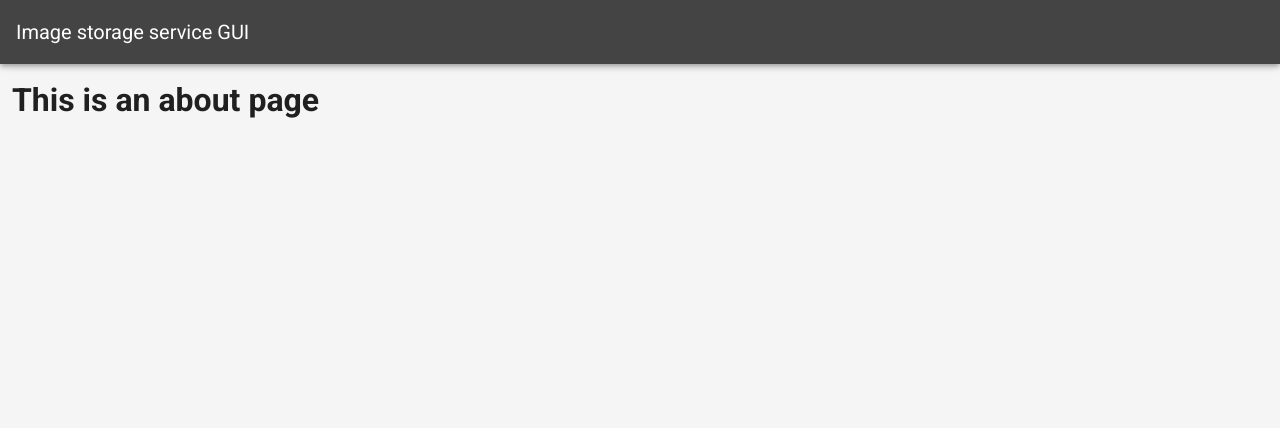
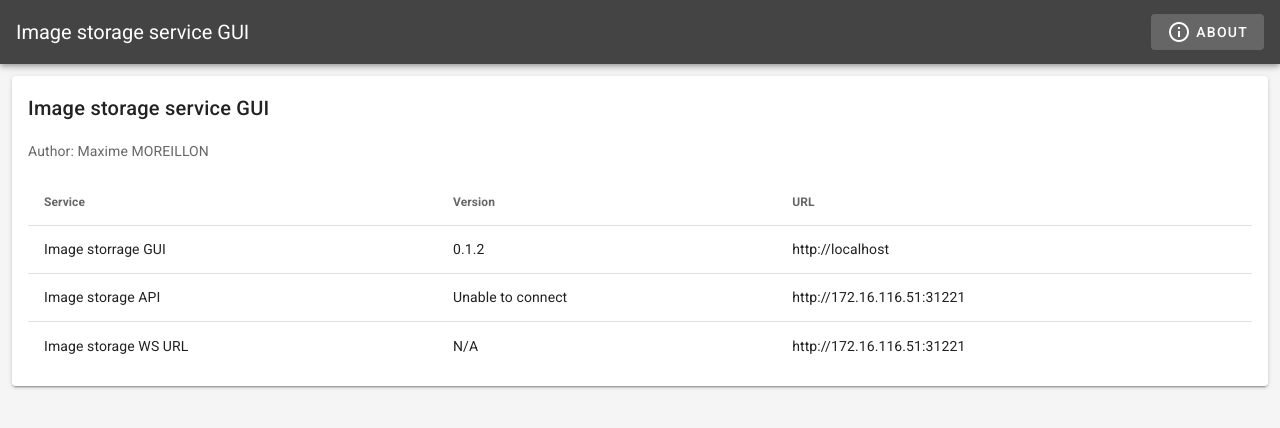
Before and after one commit to jtekt/image-storage-microservice-gui, a Vue app: page /about in a window 1280 px wide. Shown: the top 428 px of the page. Built offline with nearby package versions, Linux system fonts and the light colour scheme; no server answers; what vue-socket.io-extended would draw is missing.

Commit message:
docker hub

```diff
--- a/src/App.vue
+++ b/src/App.vue
@@ -4,7 +4,17 @@
       app
       color="#444444"
       dark >
-      <v-app-bar-title>Image storage service GUI</v-app-bar-title>
+      <v-toolbar-title>Image storage service GUI</v-toolbar-title>
+
+      <v-spacer></v-spacer>
+
+      <v-btn
+        text
+        dark
+        :to="{name:'about'}">
+        <v-icon>mdi-information-outline</v-icon>
+        <span class="ml-1">About</span>
+      </v-btn>
 
     </v-app-bar>
 
--- a/src/views/About.vue
+++ b/src/views/About.vue
@@ -1,5 +1,71 @@
 <template>
-  <div class="about">
-    <h1>This is an about page</h1>
-  </div>
+  <v-card>
+    <v-card-title>Image storage service GUI</v-card-title>
+
+    <v-card-text>
+      <p>Author: Maxime MOREILLON</p>
+      <v-data-table
+        hide-default-footer
+        :itemsPerPage="-1"
+        :headers="headers"
+        :items="services"/>
+    </v-card-text>
+
+
+  </v-card>
 </template>
+
+<script>
+import pjson from '@/../package.json'
+export default {
+  name: 'About',
+  data () {
+    return {
+      headers: [
+        {text: 'Service', value: "name"},
+        {text: 'Version', value: "version"},
+        {text: 'URL', value: "url"},
+
+      ],
+      services: [
+        {
+          name: 'Image storrage GUI',
+          url: window.location.origin,
+          version: pjson.version
+        },
+        {
+          name: 'Image storage API',
+          url: process.env.VUE_APP_STORAGE_SERVICE_API_URL,
+          version: null
+        },
+        {
+          name: 'Image storage WS URL',
+          url: process.env.VUE_APP_WS_SERVER_URL,
+          version: 'N/A'
+        },
+      ],
+    }
+  },
+  mounted () {
+    this.get_services_version()
+  },
+  methods: {
+
+    get_services_version () {
+      this.services.forEach((service) => {
+        if (service.version) return
+        service.version = 'Connecting...'
+        this.axios.get(service.url)
+          .then(({ data }) => { service.version = data.version })
+          .catch(() => { service.version = 'Unable to connect' })
+      })
+    }
+  }
+
+}
+</script>
+
+<style scoped>
+
+
+</style>
```
Also changed, not shown: .gitlab-ci.yml, 1 other file (tests, documents, lock files or other folders).
